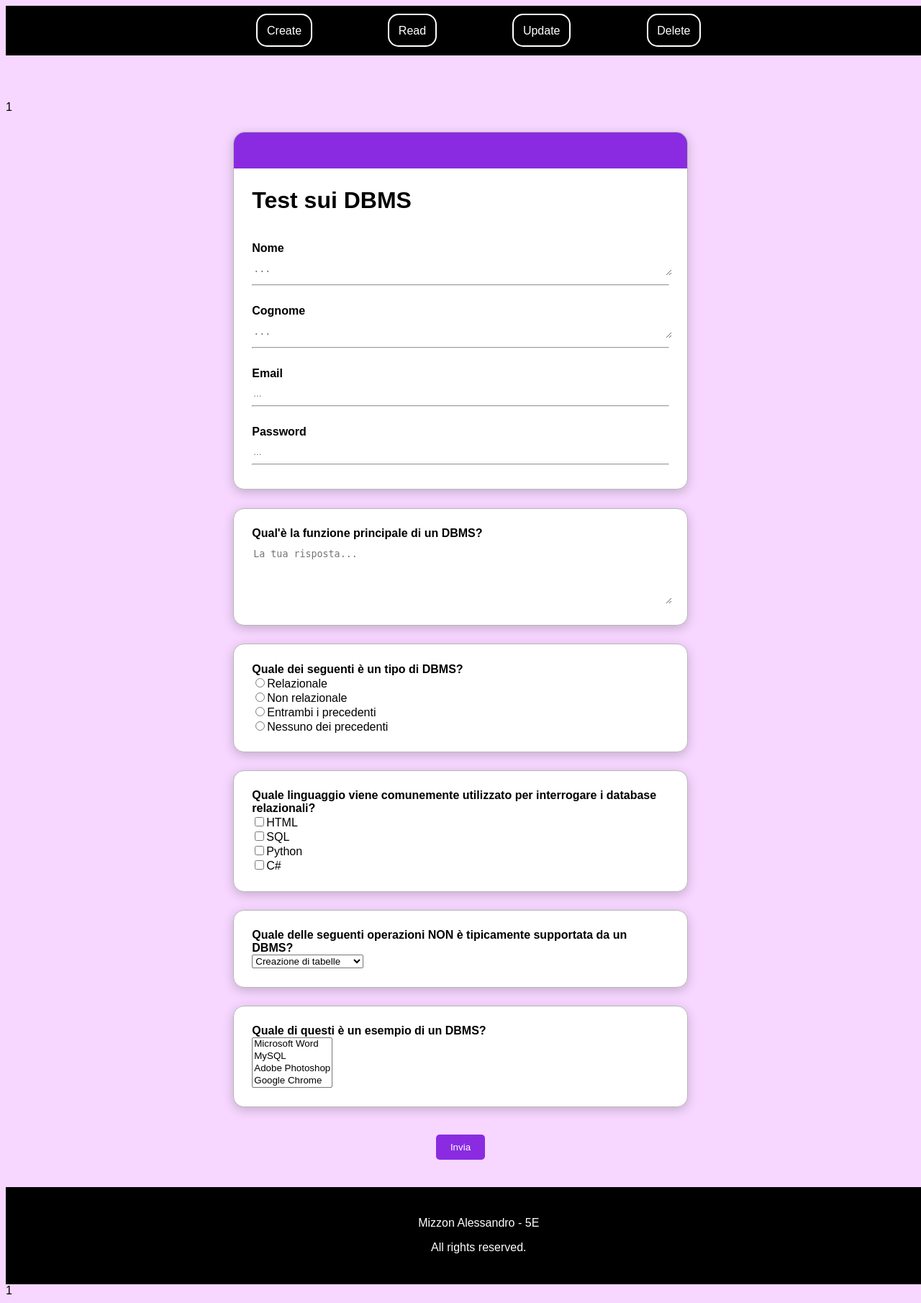
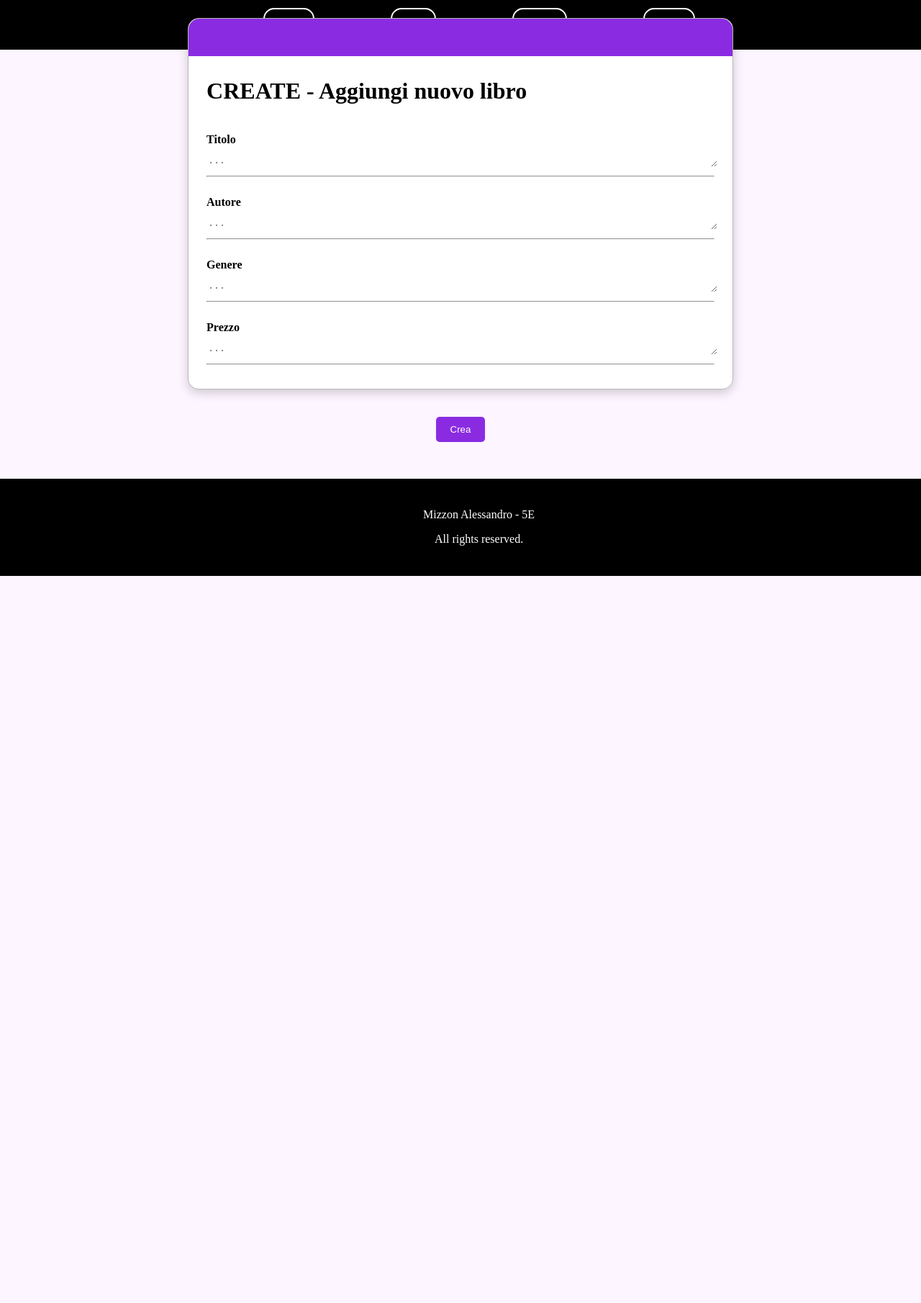
Before and after one commit to Miz06/Info5E, a PHP site: page /create.php in a window 1280 px wide; the page is wider, and only the part inside the window is pictured. Shown: that part at 72% size. After the commit the page ends 800 px from the top of that part, so only its background shows below. Run offline with PHP 8.4, Linux system fonts and the light colour scheme.

Commit message:
bottone ancora scentrato, form create improntato

```diff
--- a/web_dev/gestione_libreria/create.php
+++ b/web_dev/gestione_libreria/create.php
@@ -42,18 +42,14 @@
     <meta charset="UTF-8">
     <meta name="viewport" content="width=device-width, initial-scale=1.0">
     <meta http-equiv="X-UA-Compatible" content="ie=edge">
+    <link rel="stylesheet" href="./style.css">
     <title>Test</title>
     <style>
-        body {
-            background-color: #f7d7ff;
-            font-family: Arial, sans-serif;
-        }
-
         .card {
             background-color: white;
             padding: 2%;
-            margin-left: 25%;
-            margin-right: 25%;
+            margin-left: 20%;
+            margin-right: 20%;
             margin-top: 2%;
             margin-bottom: 2%;
             border: 1px solid #b8b8b8;
@@ -102,98 +98,42 @@
             background-color: #6a1b9a;
         }
 
+        form {
+            margin-bottom: 20%;
+        }
     </style>
 </head>
 <body>
-<?=require './reference/navbar.php';?>
+<?php require './navbar.php'; ?>
+
 <form method="post" action="pagina2.php">
     <div class="card card-with-bar">
-        <h1 style="padding-top: 5%">Test sui DBMS</h1>
+        <h1 style="padding-top: 5%">CREATE - Aggiungi nuovo libro</h1>
 
         <br>
-        <label for="name"><strong>Nome</strong></label>
-        <textarea id="name" name="name" rows="1" placeholder="..." required></textarea> <!-- required viene utilizzato per rendere il campo obbligatorio -->
+        <label for="titolo"><strong>Titolo</strong></label>
+        <textarea id="titolo" name="titolo" rows="1" placeholder="..." required></textarea>
         <hr>
 
         <br>
-        <label for="surname"><strong>Cognome</strong></label>
-        <textarea id="surname" name="surname" rows="1" placeholder="..." required></textarea>
+        <label for="Autore"><strong>Autore</strong></label>
+        <textarea id="Autore" name="Autore" rows="1" placeholder="..." required></textarea>
         <hr>
 
         <br>
-        <label for="email"><strong>Email</strong></label>
-        <br>
-        <input type="email" id="email" name="email" placeholder="..." required class="inputStyle"></input>
+        <label for="Genere"><strong>Genere</strong></label>
+        <textarea id="Autore" name="Autore" rows="1" placeholder="..." required></textarea>
         <hr>
 
         <br>
-        <label for="pwd"><strong>Password</strong></label>
-        <br>
-        <input type="password" id="pwd" name="pwd" placeholder="..." required class="inputStyle">
+        <label for="Prezzo"><strong>Prezzo</strong></label>
+        <textarea id="Prezzo" name="Prezzo" rows="1" placeholder="..." required></textarea>
         <hr>
     </div>
 
-    <!--    --><?php //foreach ($domande as $domanda):?>
-    <!--        <div class="card">-->
-    <!--            --><?php //echo htmlspecialchars($domanda);?>
-    <!--        </div>-->
-    <!--    --><?php //endforeach;?>
+    <input type="submit" class="submit-button" value="Crea"> <!-- Invia il form a pagina2.php -->
+</form>
 
-    <div class="card">
-        <?php
-        echo '<label for="q1"> <strong>' . htmlspecialchars($domande[$i]) . '</strong></label>';
-        $i++;
-        ?>
-        <br>
-        <textarea id="q1" name="q1" rows="5" cols="40" placeholder="La tua risposta..."></textarea>
-    </div>
-
-    <div class="card">
-        <?php
-        echo '<label for="q2"> <strong>' . htmlspecialchars($domande[$i]) . ' </strong>';
-        $i++ . '</label>';
-        foreach ($opzioniD2 as $opzioneD2) {
-            echo '<br> <input type="radio" id="q2" name="q2" value="' . htmlspecialchars($opzioneD2) . '">' . htmlspecialchars($opzioneD2);
-        }
-        ?>
-    </div>
-
-    <div class="card">
-        <?php
-        echo '<label for="q3"> <strong>' . htmlspecialchars($domande[$i]) . ' </strong>';
-        $i++ . '</label>';
-        foreach ($opzioniD3 as $opzioneD3) {
-            echo '<br> <input type="checkbox" id="q3" name="q3[]" value="' . htmlspecialchars($opzioneD3) . '">' . htmlspecialchars($opzioneD3);
-        }
-        ?>
-    </div>
-
-    <div class="card">
-        <?php
-        echo '<label for="q4"> <strong>' . htmlspecialchars($domande[$i]) . ' </strong>';
-        $i++ . '</label>';
-        echo '<br> <select id="q4" name="q4">';
-        foreach ($opzioniD4 as $opzioneD4) {
-            echo '<option value="' . htmlspecialchars($opzioneD4) . '">' . htmlspecialchars($opzioneD4) . '</option>';
-        }
-        echo '</select>';
-        ?>
-    </div>
-
-    <div class="card">
-        <?php
-        echo '<label for="q5"> <strong>' . htmlspecialchars($domande[$i]) . ' </strong>';
-        $i++ . '</label>';
-        echo '<br> <select id="q5" name="q5[]" size="4" multiple>';
-        foreach ($opzioniD5 as $opzioneD5) {
-            echo '<option value="' . htmlspecialchars($opzioneD5) . '">' . htmlspecialchars($opzioneD5) . '</option>';
-        }
-        echo '</select>';
-        ?>
-    </div>
-
-    <input type="submit" class="submit-button" value="Invia"> <!-- Invia il form a pagina2.php -->
-</form>
-<?=require './reference/footer.php';?>
+<?php require './footer.php'; ?>
 </body>
 </html>
--- a/web_dev/gestione_libreria/reference/navbar.php
+++ b/web_dev/gestione_libreria/footer.php
@@ -5,15 +5,13 @@
     <meta name="viewport"
           content="width=device-width, user-scalable=no, initial-scale=1.0, maximum-scale=1.0, minimum-scale=1.0">
     <meta http-equiv="X-UA-Compatible" content="ie=edge">
-    <link rel="stylesheet" href="./reference/style.css">
+    <link rel="stylesheet" href="style.css">
     <title>Views</title>
 </head>
 <body>
-<div class="topnav">
-    <a href="./create.php">Create</a>
-    <a href="./read.php">Read</a>
-    <a href="./update.php">Update</a>
-    <a href="./delete.php">Delete</a>
+<div class="footer">
+    <p>Mizzon Alessandro - 5E</p>
+    <p>All rights reserved.</p>
 </div>
 </body>
 </html>
--- a/web_dev/gestione_libreria/reference/footer.php
+++ b/web_dev/gestione_libreria/navbar.php
@@ -5,13 +5,15 @@
     <meta name="viewport"
           content="width=device-width, user-scalable=no, initial-scale=1.0, maximum-scale=1.0, minimum-scale=1.0">
     <meta http-equiv="X-UA-Compatible" content="ie=edge">
-    <link rel="stylesheet" href="./reference/style.css">
+    <link rel="stylesheet" href="style.css">
     <title>Views</title>
 </head>
 <body>
-<div class="footer">
-    <p>Mizzon Alessandro - 5E</p>
-    <p>All rights reserved.</p>
+<div class="topnav">
+    <a href="./create.php">Create</a>
+    <a href="./read.php">Read</a>
+    <a href="./update.php">Update</a>
+    <a href="./delete.php">Delete</a>
 </div>
 </body>
 </html>
--- a/web_dev/gestione_libreria/reference/style.css
+++ b/web_dev/gestione_libreria/style.css
@@ -1,6 +1,9 @@
+body{
+    background-color: #fdf5ff;
+}
+
 .topnav{
     top: 0;
-    margin-bottom: 5%;
 }
 
 .topnav a{
@@ -14,11 +17,12 @@
 }
 
 .topnav, .footer{
-    padding: 2%;
     background-color: black;
     left: 0;
     text-align: center;
     width: 100%;
+    padding: 2%;
+    position: fixed;
 }
 
 .footer{
```
Also changed, not shown: web_dev/gestione_libreria/delete.php (+15 -3 lines), web_dev/gestione_libreria/home.php (+15 -7 lines), web_dev/gestione_libreria/read.php (+15 -3 lines), web_dev/gestione_libreria/update.php (+15 -3 lines), web_dev/gestione_libreria/images.jpeg (deleted), web_dev/gestione_libreria/images/img1.jpg (renamed from web_dev/gestione_libreria/img1.jpg).
